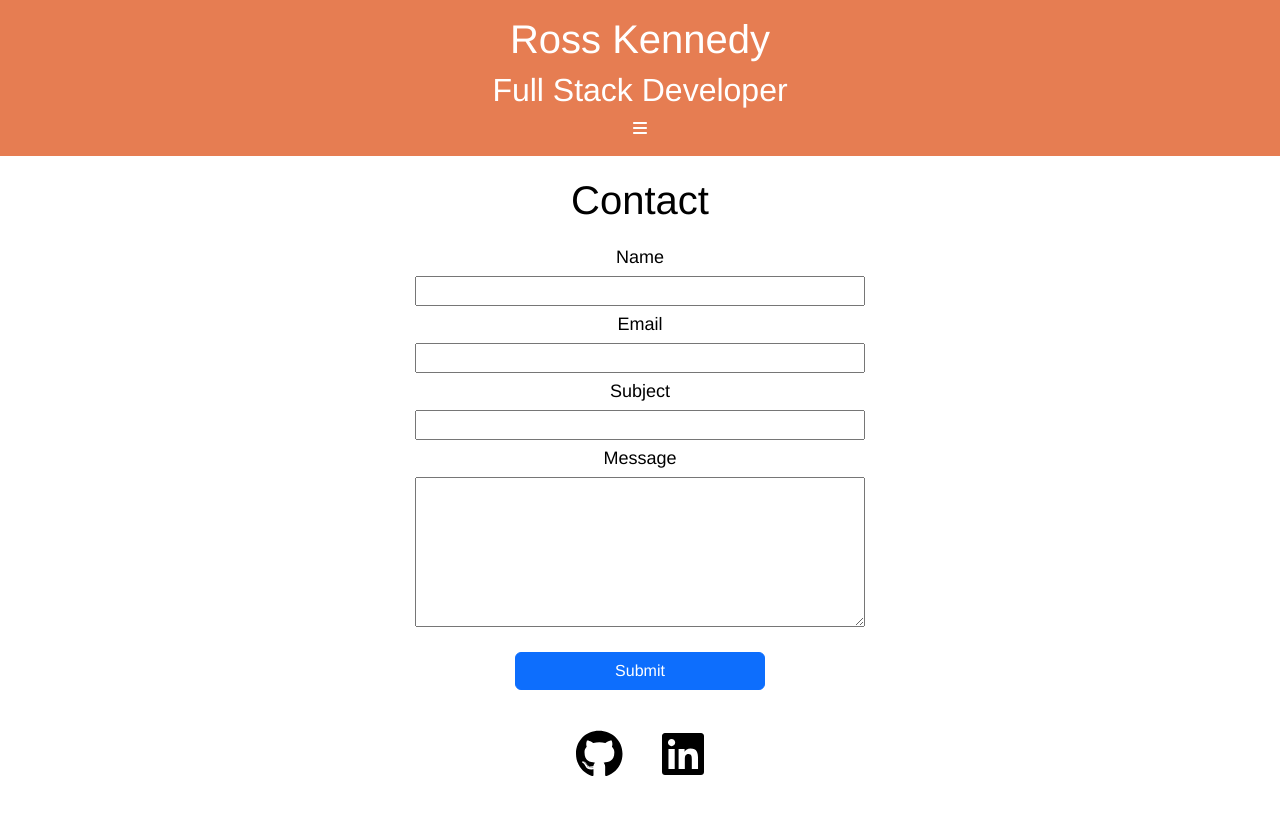
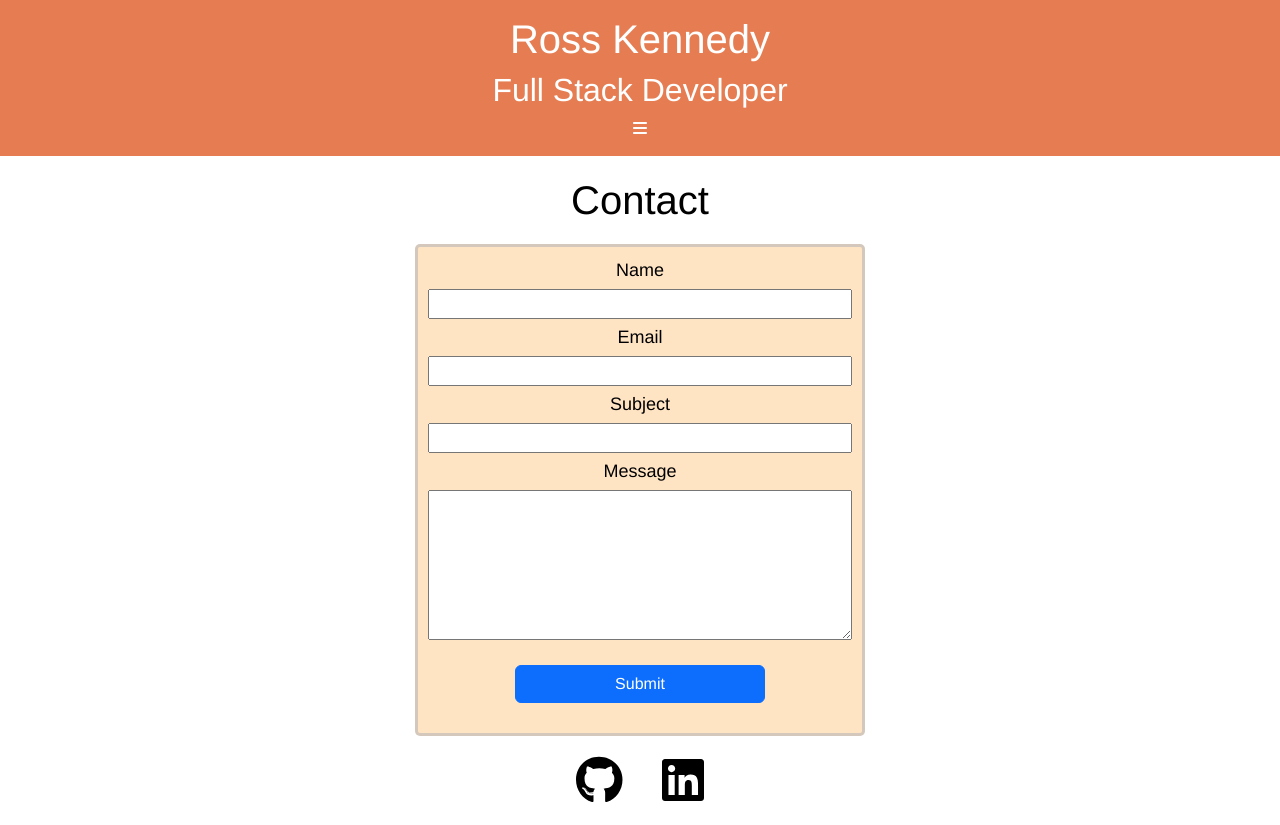
Before and after one commit to RoKen1000/portfolio-website, a React (Create React App) app: page /contact in a window 1280 px wide. Before the commit the page ends 800 px from the top, so only its background shows below. Built offline with nearby package versions, Linux system fonts and the light colour scheme.

Commit message:
Add email functionality to contact me form in ContactPage.

```diff
--- a/src/components/ContactPage.jsx
+++ b/src/components/ContactPage.jsx
@@ -3,8 +3,47 @@ import { Button } from "react-bootstrap"
 import "../styles/ContactPage.css"
 import { FontAwesomeIcon } from "@fortawesome/react-fontawesome"
 import { faGithub, faLinkedin } from "@fortawesome/free-brands-svg-icons"
+import { useState } from "react"
 
 export const ContactPage = () => {
+
+    const [name, setName] = useState("")
+    const [email, setEmail] = useState("")
+    const [subject, setSubject] = useState("")
+    const [message, setMessage] = useState("")
+    const [stopBlankPosting, setStopBlankPosing] = useState(false)
+    const [error, setError] = useState(false)
+
+    const handleSubmit = (e) => {
+        e.preventDefault();
+        if(!/[a-zA-Z]/.test(message)){
+            console.log("here")
+            setStopBlankPosing(true)
+            return
+        }
+        fetch("https://formsubmit.co/ajax/ca3403ac16aa3a4cffd7675715acde44 ", {
+            method: "POST",
+            headers:{
+                'Content-Type': 'application/json',
+                'Accept': 'application/json'
+            },
+            body: JSON.stringify({
+                name, email, subject, message
+            })
+        })
+        .then(response => response.json())
+        .then(() => {
+            setName("")
+            setEmail("")
+            setSubject("")
+            setMessage("")
+            setStopBlankPosing(false)
+            setError(false)
+        })
+        .catch(() => {
+            setError(true)
+        })
+    }
 
     return(
         <main>
@@ -14,15 +53,17 @@ export const ContactPage = () => {
                     exit={{opacity: 0}}
                 >
                 <h1 className="page-heading">Contact</h1>
-                <form className="email-form">
+                <form className="email-form" onSubmit={handleSubmit}>
                     <label htmlFor="name">Name</label>
-                    <input type="text" required></input>
+                    <input type="text" required onChange={e => setName(e.target.value)}></input>
                     <label htmlFor="email">Email</label>
-                    <input type="email" required></input>
+                    <input type="email" required onChange={e => setEmail(e.target.value)}></input>
                     <label htmlFor="subject">Subject</label>
-                    <input type="text" required></input>
+                    <input type="text" required onChange={e => setSubject(e.target.value)}></input>
                     <label htmlFor="message">Message</label>
-                    <textarea rows={6} cols={30} maxLength={2000} required></textarea>
+                    <textarea rows={6} cols={30} maxLength={2000} required onChange={e => setMessage(e.target.value)}></textarea>
+                    {stopBlankPosting ? <p><strong>Message can not be blank</strong></p> : null}
+                    {error ? <p><strong>Something went wrong <br></br>Try again Later</strong></p> : null}
                     <Button type="submit">Submit</Button>
                 </form>
                 <div className="social-icons">
--- a/src/styles/ContactPage.css
+++ b/src/styles/ContactPage.css
@@ -5,6 +5,10 @@
     width: 300px;
     margin-left: auto;
     margin-right: auto;
+    border: solid rgba(186, 183, 183, 0.625);
+    border-radius: 5px;
+    padding: 10px;
+    background-color: bisque;
 }
 
 .email-form button{
@@ -21,6 +25,12 @@
 
 .email-form label{
     font-size: large;
+}
+
+.email-form p{
+    margin: 0px;
+    margin-top: 10px;
+    background-color: rgb(242, 151, 151);
 }
 
 .social-icons{
```
